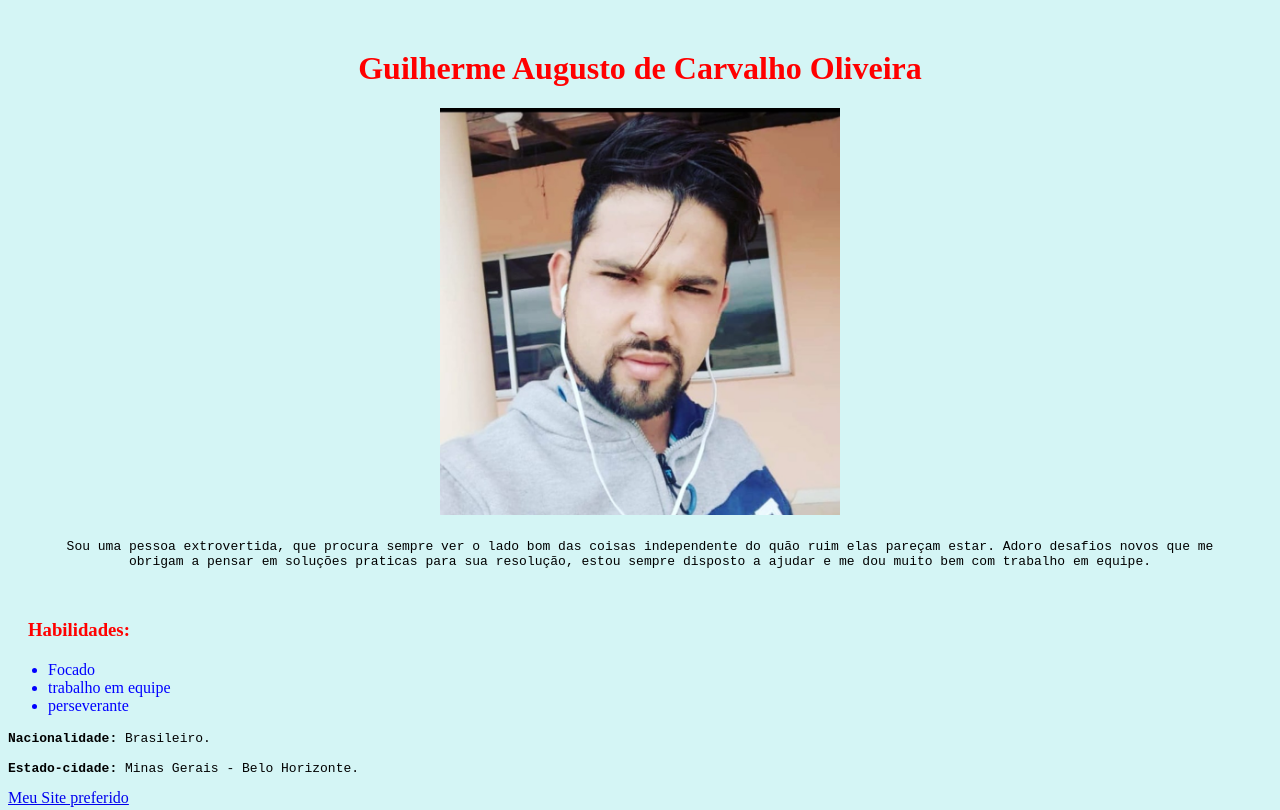
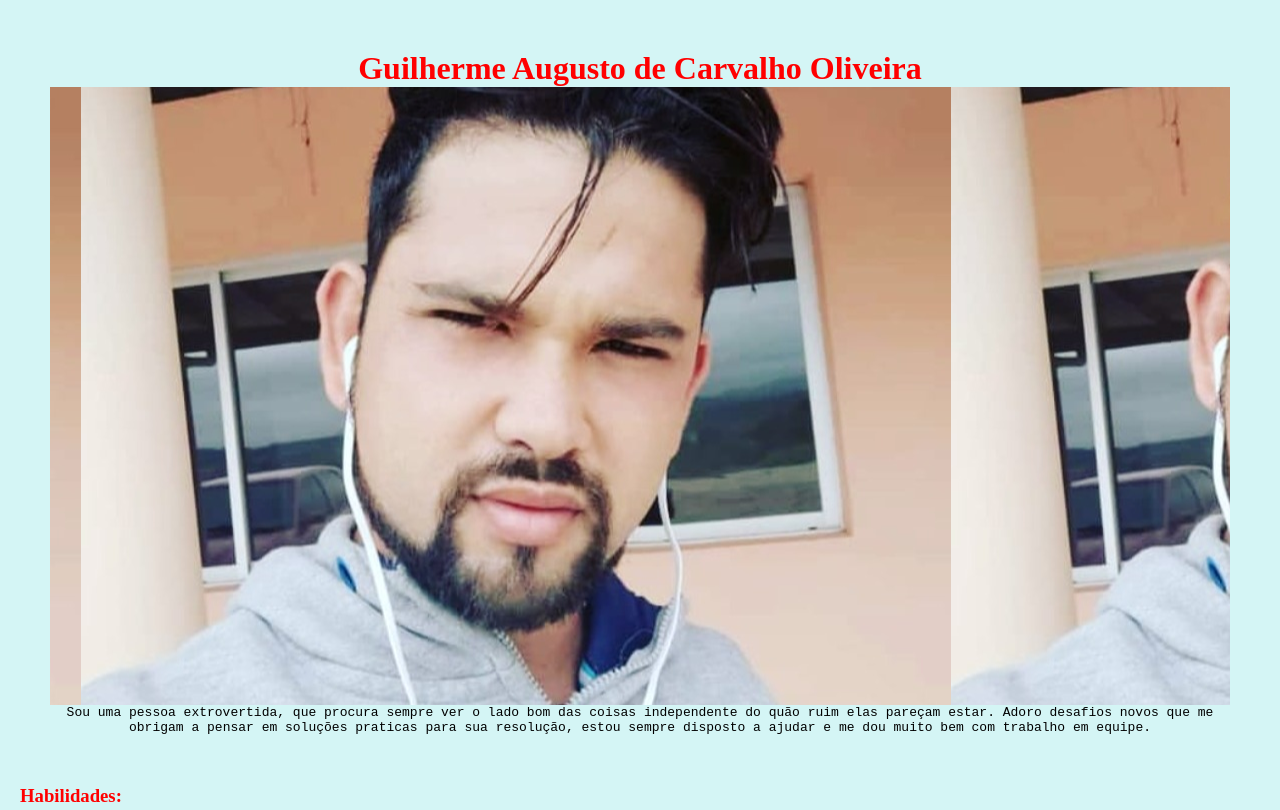
Before and after one commit to Guih107/exercicios_trybe, a plain HTML site: page index.html in a window 1280 px wide. Shown: the top 810 px of the page. Drawn offline with Linux system fonts and the light colour scheme.

Commit message:
alterado a foto

```diff
--- a/index.html
+++ b/index.html
@@ -9,9 +9,11 @@
 <body>
  <div id="tittle">
     <h1>Guilherme Augusto de Carvalho Oliveira</h1>
-    <div id="photo">
-        <img id="minhaFoto" src="./image/WhatsApp Image 2022-08-12 at 20.50.15.jpeg" alt="foto guilhherme" width="400px">
+    <div id="foto">
+           <img class="foto" id="minhaFoto" src="" width="400px">
     </div>
+
+
 
     <p>
        Sou uma pessoa extrovertida, que procura sempre ver o lado bom das coisas independente do quão ruim elas pareçam estar. Adoro desafios novos que me obrigam a pensar em soluções praticas para sua resolução, estou sempre disposto a ajudar e me dou muito bem com trabalho em equipe.
--- a/style.css
+++ b/style.css
@@ -1,18 +1,32 @@
+* {
+    margin: 0;
+    padding: 0;
+}
+
 body {
     background-color: rgb(212, 245, 245);
 }
+#minhaFoto {
+    background-image: 50$ 25%;
+}
 
-#photo {
-    margin: 20px;
-
-
-}
 
 #tittle {
     color: red;
     text-align: center;
     margin: 50px;
 }
+
+#foto {
+    background-image: url(./image/WhatsApp\ Image\ 2022-08-12\ at\ 20.50.15.jpeg);
+
+    position: top;
+    background-position: 10%;
+
+    padding: 300px;
+
+}
+
 
 p {
     color: black;
@@ -28,6 +42,8 @@ h3 {
 
 ul {
     color: blue;
+    padding: 10px%;
+    margin: 40px;
 
 
 }
```
